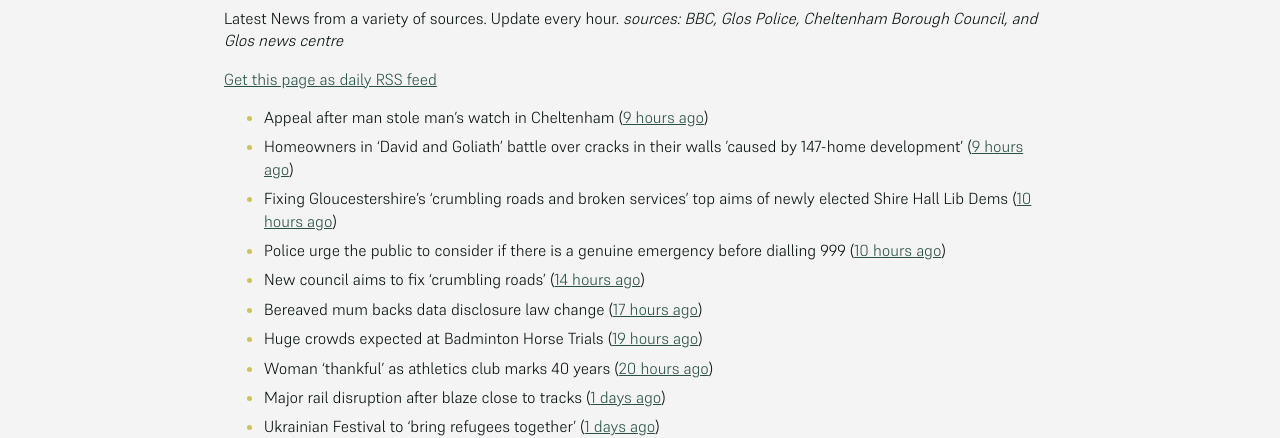
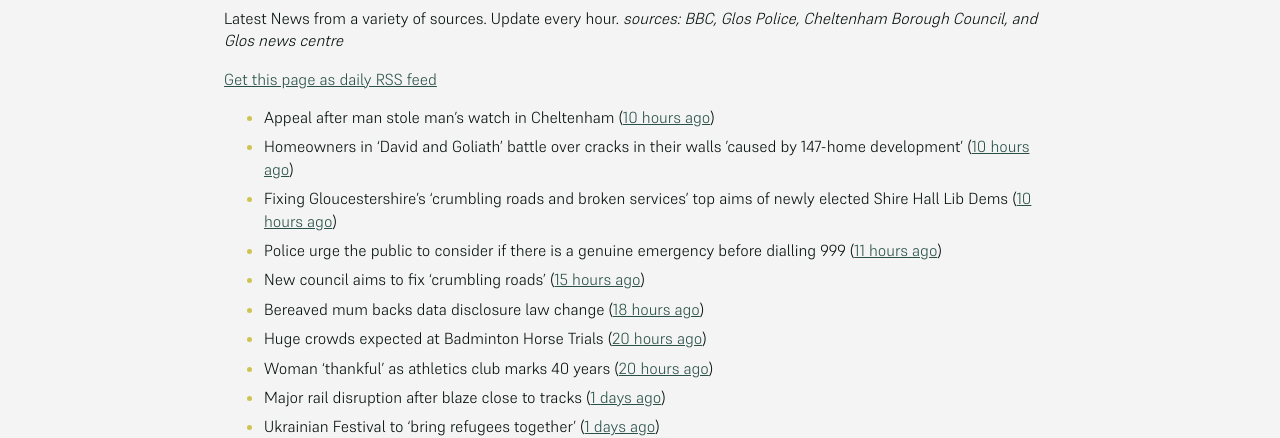
Before and after one commit to mat-0/cheltenham-open-data, a Jekyll site: the page built from _pages/news.md, in a window 1280 px wide. Shown: the part 266-704 px from the top of the page. Built offline with Jekyll 4.4.1, drawn with Linux system fonts in a browser that asks for light colours.

Commit message:
Updated 2025-05-06 03:15:34

```diff
--- a/_pages/news.md
+++ b/_pages/news.md
@@ -12,13 +12,13 @@ _sources: BBC, Glos Police, Cheltenham Borough Council, and Glos news centre_
 [Get this page as daily RSS feed](/daily.rss)
 
 <!-- news_marker starts -->
-- Appeal after man stole man’s watch in Cheltenham ([9 hours ago](https://gloucesternewscentre.co.uk/appeal-after-man-stole-mans-watch-in-cheltenham/))
-- Homeowners in ‘David and Goliath’ battle over cracks in their walls ’caused by 147-home development’ ([9 hours ago](https://gloucesternewscentre.co.uk/homeowners-in-david-and-goliath-battle-over-cracks-in-their-walls-caused-by-147-home-development/))
+- Appeal after man stole man’s watch in Cheltenham ([10 hours ago](https://gloucesternewscentre.co.uk/appeal-after-man-stole-mans-watch-in-cheltenham/))
+- Homeowners in ‘David and Goliath’ battle over cracks in their walls ’caused by 147-home development’ ([10 hours ago](https://gloucesternewscentre.co.uk/homeowners-in-david-and-goliath-battle-over-cracks-in-their-walls-caused-by-147-home-development/))
 - Fixing Gloucestershire’s ‘crumbling roads and broken services’ top aims of newly elected Shire Hall Lib Dems ([10 hours ago](https://gloucesternewscentre.co.uk/fixing-gloucestershires-crumbling-roads-and-broken-services-top-aims-of-newly-elected-shire-hall-lib-dems/))
-- Police urge the public to consider if there is a genuine emergency before dialling 999 ([10 hours ago](https://gloucesternewscentre.co.uk/police-urge-the-public-to-consider-if-there-is-a-genuine-emergency-before-dialling-999/))
-- New council aims to fix 'crumbling roads' ([14 hours ago](https://www.bbc.com/news/articles/cm2e510knnlo))
-- Bereaved mum backs data disclosure law change ([17 hours ago](https://www.bbc.com/news/articles/cql6q2nlzvno))
-- Huge crowds expected at Badminton Horse Trials ([19 hours ago](https://www.bbc.com/news/articles/c93g4dz38jgo))
+- Police urge the public to consider if there is a genuine emergency before dialling 999 ([11 hours ago](https://gloucesternewscentre.co.uk/police-urge-the-public-to-consider-if-there-is-a-genuine-emergency-before-dialling-999/))
+- New council aims to fix 'crumbling roads' ([15 hours ago](https://www.bbc.com/news/articles/cm2e510knnlo))
+- Bereaved mum backs data disclosure law change ([18 hours ago](https://www.bbc.com/news/articles/cql6q2nlzvno))
+- Huge crowds expected at Badminton Horse Trials ([20 hours ago](https://www.bbc.com/news/articles/c93g4dz38jgo))
 - Woman 'thankful' as athletics club marks 40 years ([20 hours ago](https://www.bbc.com/news/articles/cn80nv4mr79o))
 - Major rail disruption after blaze close to tracks ([1 days ago](https://www.bbc.com/news/articles/cjew5q07n7go))
 - Ukrainian Festival to 'bring refugees together' ([1 days ago](https://www.bbc.com/news/articles/c4g2qzzvjq0o))
```
Also changed, not shown: _data/flood.json (+5 -69 lines), index.md (+5 -5 lines).
